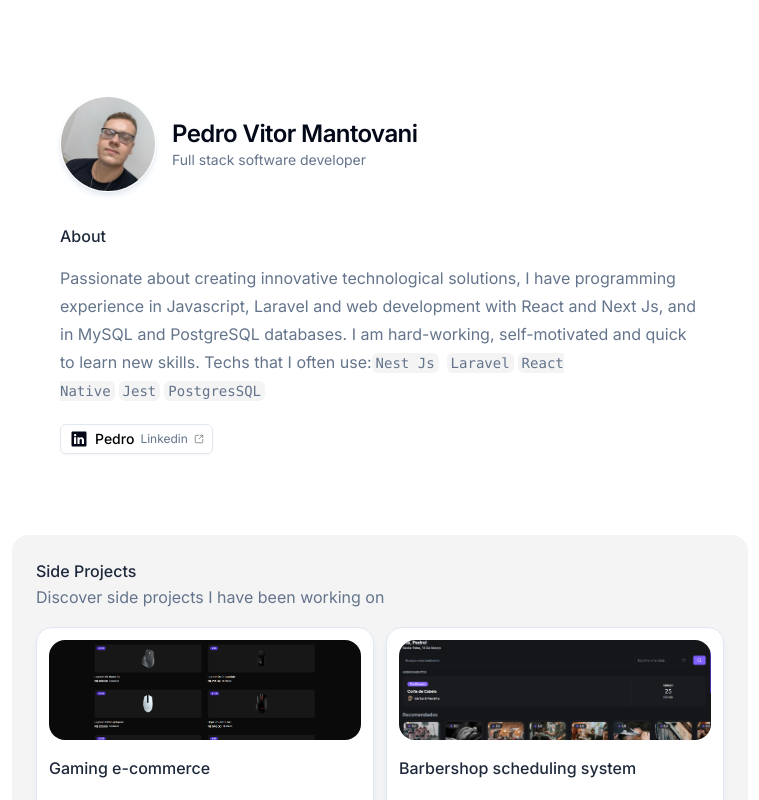
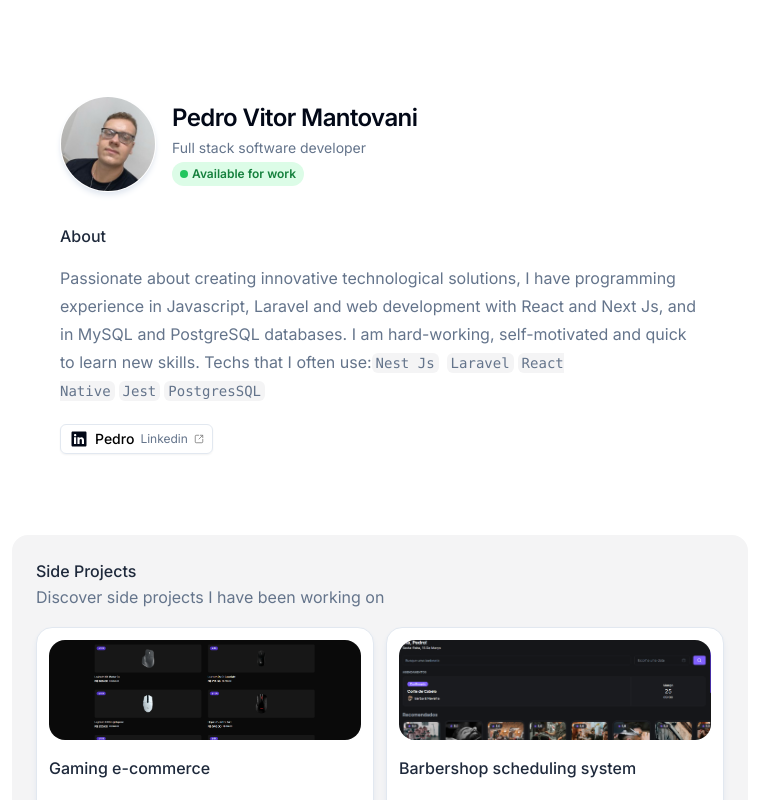
Before and after one commit to Pedrinvits/personal-portfolio, a Next.js app: page / in a window 1280 px wide. Shown: the top 800 px of the page, without its empty margins (260-1019 px from the left). Built offline with nearby package versions, Linux system fonts and the light colour scheme.

Commit message:
feat : add tag

```diff
--- a/src/components/bio/index.tsx
+++ b/src/components/bio/index.tsx
@@ -12,10 +12,15 @@ const Bio = () => {
                     <div className="relative flex size-24 shrink-0 overflow-hidden rounded-full border border-white shadow-md shadow-slate-200">
                         <Image src={Picture} alt="pedro photo" className="object-cover w-full h-full" />
                     </div>
-                    <div>
+                    <div className="flex flex-col gap-1">
                         <h1 className="flex scroll-m-20 text-2xl font-semibold tracking-tight">Pedro Vitor Mantovani</h1>
                         <p className="text-sm text-slate-500">Full stack software developer</p>
+                        <div className="inline-flex items-center gap-1 rounded-full bg-green-100 px-2 py-1 w-fit">
+                            <div className="h-2 w-2 rounded-full bg-green-500"></div>
+                        <div className="text-xs font-semibold text-green-700">Available for work</div>
                     </div>
+                    </div>
+
                 </div>
                 <section className="space-y-2">
                     <div className="flex flex-col gap-4">
```
